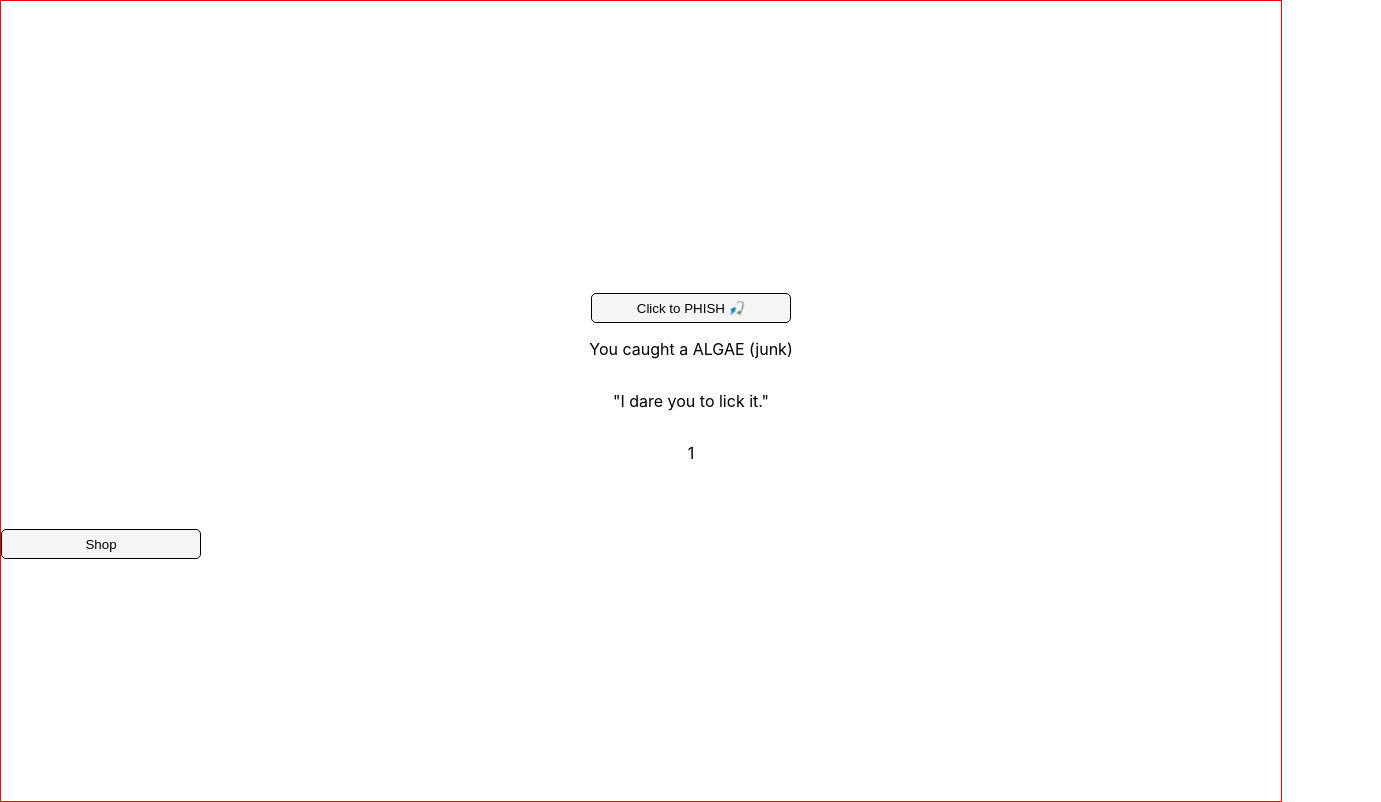
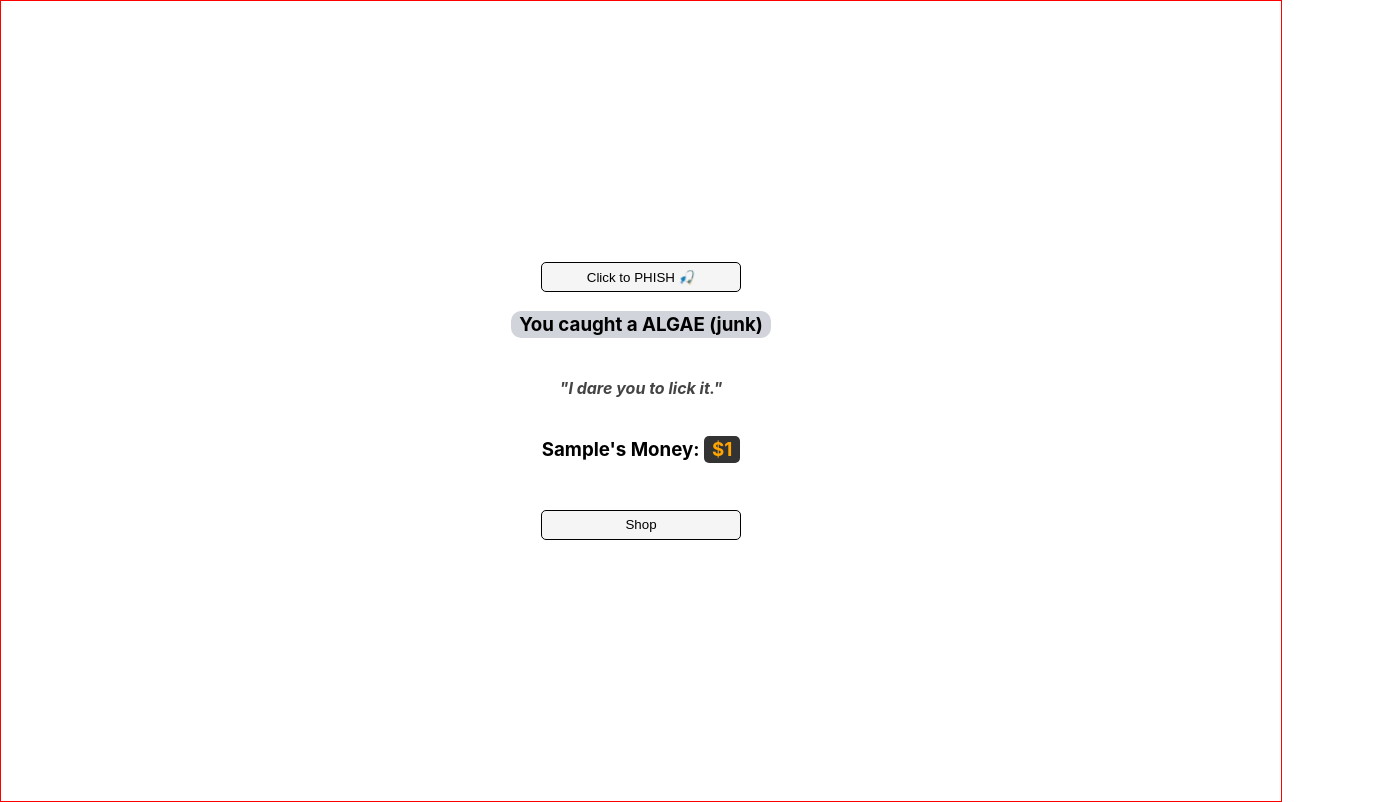
Before and after one commit to chilly-biscuits/phishing-4-phun, a React (Create React App) app: page / in a window 1280 px wide. Both pictures are taken after typing "Sample" into the empty fields and a click on the button "Submit". Shown: the whole page, 1381 px wide, since content can reach past the window. Built offline with nearby package versions, Linux system fonts and the light colour scheme.

Commit message:
add colors and styles

```diff
--- a/src/components/CurrentFishBox.js
+++ b/src/components/CurrentFishBox.js
@@ -56,15 +56,24 @@ const CurrentFishBox = ({dispatch, store}) => {
 
   const startCounter = () => setCounter(5);
 
+  const colorForRarity = () => {
+    const fish = caughtFish
+    if(fish.rarity === "common"){ return "#60A5FA"}
+    if(fish.rarity === "uncommon"){ return "#34d390"}
+    if(fish.rarity === "rare"){ return "#4c1d95"}
+    if(fish.rarity === "exotic"){ return "#fbbf24"}
+    if(fish.rarity === "legendary"){ return "#f472b6"}
+    if(fish.rarity === "junk"){return "#d1d5db"}
+  }
 
   return (
     <div className="fish-box">
       <button disabled={counter} onClick={() => handleClick()}>
         {counter ? counter : "Click to PHISH 🎣"}
       </button>
-      <p>{"You caught a " + caughtFish.name + " (" + caughtFish.rarity + ")"}</p>
-      <p>"{caughtFish.description}"</p>
-      <p>{store.money}</p>
+      <h3 style={{backgroundColor: `${colorForRarity()}`, padding: "2px 8px", borderRadius: "10px"}} >{"You caught a " + caughtFish.name + " (" + caughtFish.rarity + ")"}</h3>
+      <h4 style={{fontStyle : "italic", color: "#444"}}>"{caughtFish.description}"</h4>
+      <h3>{store.name}'s Money: <span style={{padding: "2px 8px", backgroundColor: "#333", color: "orange", borderRadius:"5px"}}>${store.money}</span></h3>
 
 
     </div>
--- a/src/index.css
+++ b/src/index.css
@@ -13,12 +13,13 @@ code {
 }
 
 .App {
-  width: 100%;
+  width: 100vw;
   height: 100vh;
   display: flex;
   flex-direction: column;
   justify-content: center;
-  align-items: centers;
+  align-items: center;
+  gap: 30px;
   border: 1px solid red;
 }
 
@@ -104,8 +105,6 @@ code {
   flex-direction: column;
   justify-content: center;
   align-items: center;
-  padding: 50px;
-
 }
 
 .fish-box button {
```
